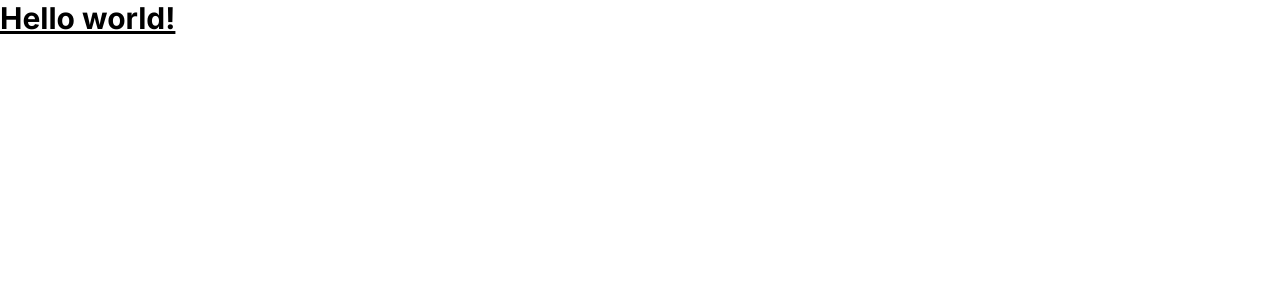
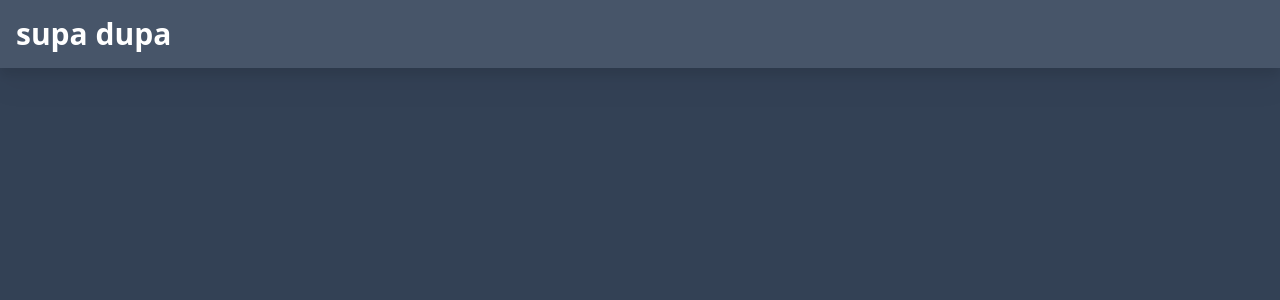
Before and after one commit to elLui/next-build-0008-wiki-search-mdx, a Next.js app in the folder ellunext/: page / in a window 1280 px wide. Shown: the top 300 px of the page. Built offline with nearby package versions, Linux system fonts and the light colour scheme.

Commit message:
about to implement a search button four our navbar component

```diff
--- a/ellunext/app/layout.tsx
+++ b/ellunext/app/layout.tsx
@@ -1,8 +1,10 @@
 import './globals.css'
+import React from "react";
+import Navbar from "@/components/navbar/Navbar";
 
 export const metadata = {
-  title: 'Create Next App',
-  description: 'Generated by create next app',
+    title: 'ellunext',
+    description: 'personal fun project website',
 }
 
 export default function RootLayout({
@@ -12,7 +14,14 @@ export default function RootLayout({
 }) {
     return (
         <html lang="en">
-      <body>{children}</body>
+        <body className="bg-slate-700">
+
+        <Navbar/>
+
+        {children}
+
+
+        </body>
         </html>
     )
 }
--- a/ellunext/app/page.tsx
+++ b/ellunext/app/page.tsx
@@ -7,7 +7,7 @@ export default function Home() {
     <main className={inter.className}>
 
       <h1 className="text-3xl font-bold underline accent-blue-600">
-        Hello world!
+
       </h1>
     </main>
   )
--- /dev/null
+++ b/ellunext/components/navbar/Navbar.tsx
@@ -0,0 +1,22 @@
+import clsx from "clsx";
+import Link from "next/link";
+
+export default function Navbar() {
+
+    return (
+
+        <nav
+            className={clsx("bg-slate-600", "flex", "flex-col", "md:flex-row", "sticky", "top-0", "p-4", "drop-shadow-xl")}>
+            <h1 className="text-3xl font-bold text-white grid place-content-center mb-2 md:mb-0">
+
+                <Link href="/">
+                    supa dupa
+                </Link>
+
+
+            </h1>
+
+        </nav>
+
+    )
+}
--- a/ellunext/package.json
+++ b/ellunext/package.json
@@ -12,6 +12,7 @@
     "@types/node": "18.15.6",
     "@types/react": "18.0.28",
     "@types/react-dom": "18.0.11",
+    "clsx": "^1.2.1",
     "eslint": "8.36.0",
     "eslint-config-next": "13.2.4",
     "next": "13.2.4",
```
Also changed, not shown: ellunext/components/search/Search.tsx (added, +15 -0 lines), 1 other file (tests, documents, lock files or other folders). Lines whose indentation alone changed are shown as unchanged.
